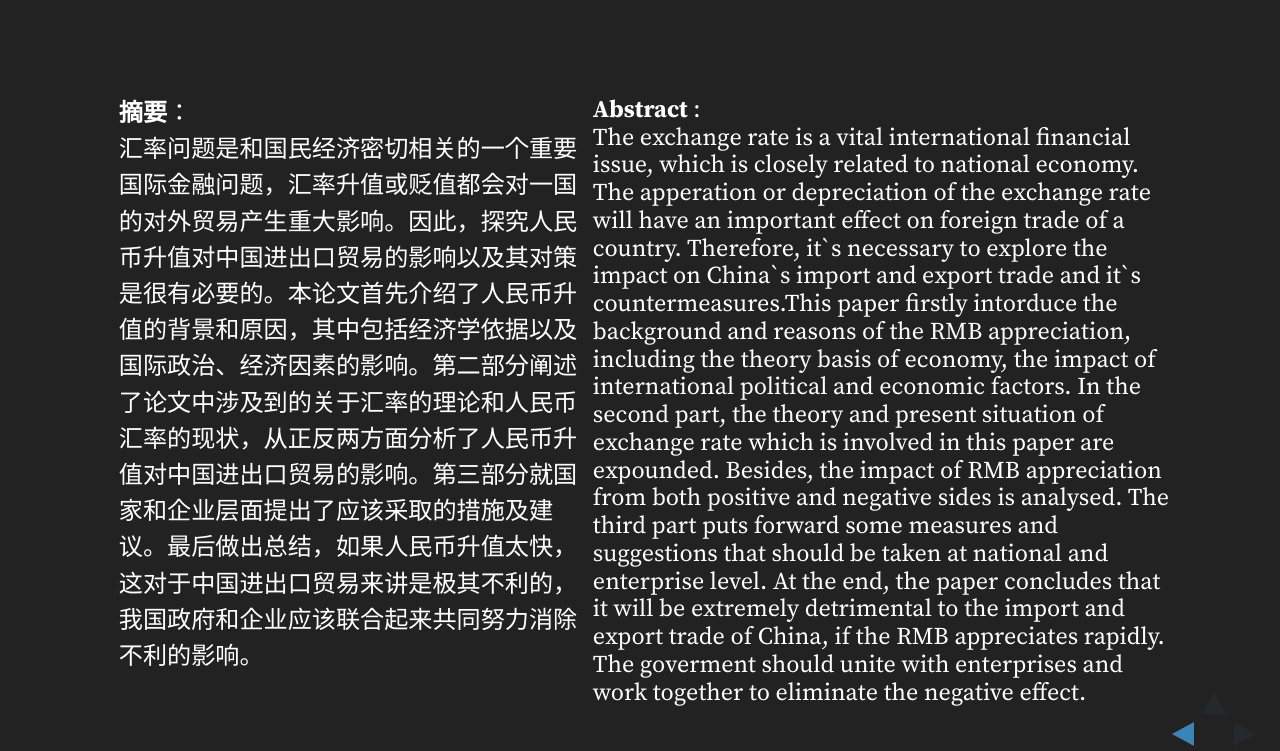
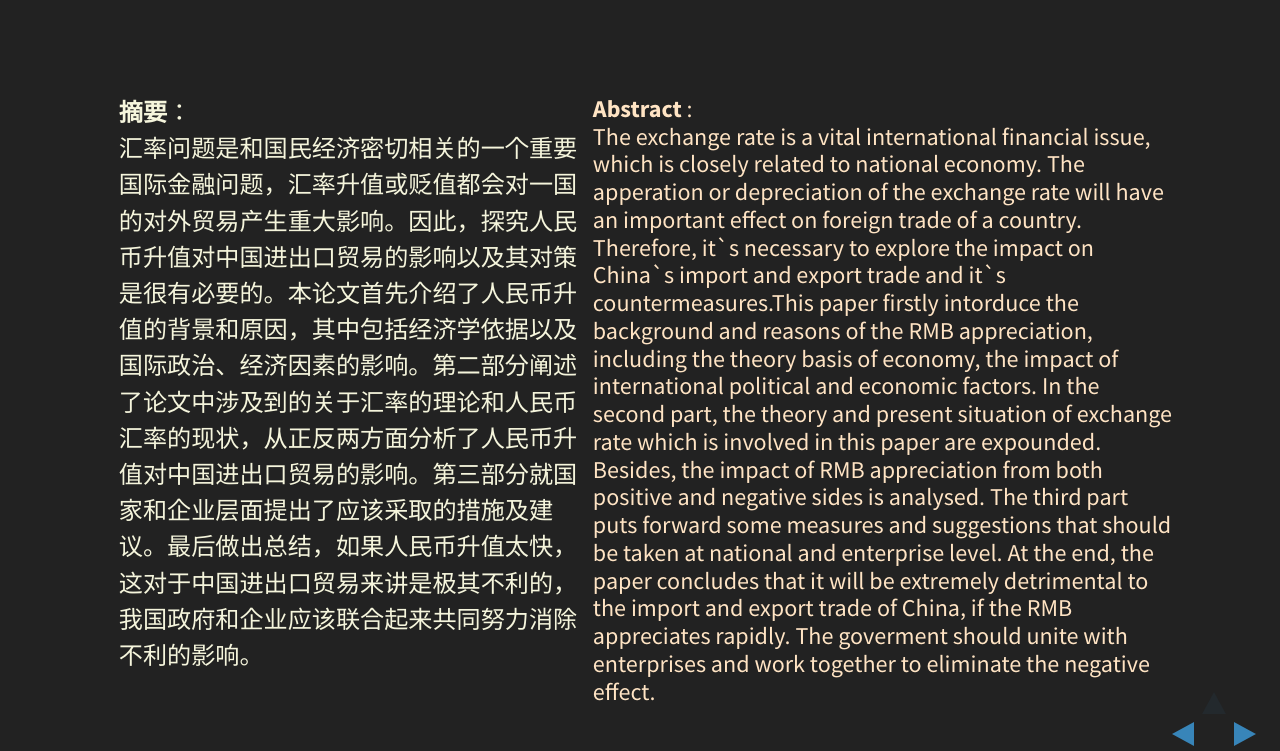
Before and after one commit to XiDeAssassin/Translation-Slides, a website: page index.html in a window 1280 px wide. Both pictures are taken after a click on the button 1251 px from the left and 734 px from the top of the page. Drawn offline with Linux system fonts and the light colour scheme.

Commit message:
add content

```diff
--- a/index.html
+++ b/index.html
@@ -28,14 +28,16 @@
 				</section>
 
 
-				<section id="All Translation" style="padding: 5px;">
+				<section id="All Translation" style="padding-left: 5px;">
 					<div id="Chn"
 					     style="width: 45%;
 						 		height: 100%;
 						 		float: left;
 								font-size: 22px;
 								text-align: left;
-								line-height: 150%;">
+								line-height: 150%;
+								font-family:'Source Han serif SC';
+								color: beige;">
 								 <b>摘要</b>：<br>
 								 汇率问题是和国民经济密切相关的一个重要国际金融问题，汇率升值或贬值都会对一国的对外贸易产生重大影响。因此，探究人民币升值对中国进出口贸易的影响以及其对策是很有必要的。本论文首先介绍了人民币升值的背景和原因，其中包括经济学依据以及国际政治、经济因素的影响。第二部分阐述了论文中涉及到的关于汇率的理论和人民币汇率的现状，从正反两方面分析了人民币升值对中国进出口贸易的影响。第三部分就国家和企业层面提出了应该采取的措施及建议。最后做出总结，如果人民币升值太快，这对于中国进出口贸易来讲是极其不利的，我国政府和企业应该联合起来共同努力消除不利的影响。
 					</div>
@@ -45,11 +47,14 @@
 						 		float: right;
 								font-size: 22px;
 								line-height: 115%;
-								text-align:left;">
+								text-align:left;
+								font-family:'source sans pro';
+								color:bisque;">
 								<b>Abstract</b> :<br>
 								 The exchange rate is a vital international financial issue, which is closely related to national economy. The apperation or depreciation of the exchange rate will have an important effect on foreign trade of a country. Therefore, it`s necessary to explore the impact on China`s import and export trade and it`s countermeasures.This paper firstly intorduce the background and reasons of the RMB appreciation, including the theory basis of economy, the impact of international political and economic factors. In the second part, the theory and present situation of exchange rate which is involved in this paper are expounded. Besides, the impact of RMB appreciation from both positive and negative sides is analysed. The third part puts forward some measures and suggestions that should be taken at national and enterprise level. At the end, the paper concludes that it will be extremely detrimental to the import and export trade of China, if the RMB appreciates rapidly. The goverment should unite with enterprises and work together to eliminate the negative effect.
 					</div>
 				</section>
+				<section data-transition="convex"><p>test</p></section>
 			</div>
 		</div>
 
```
